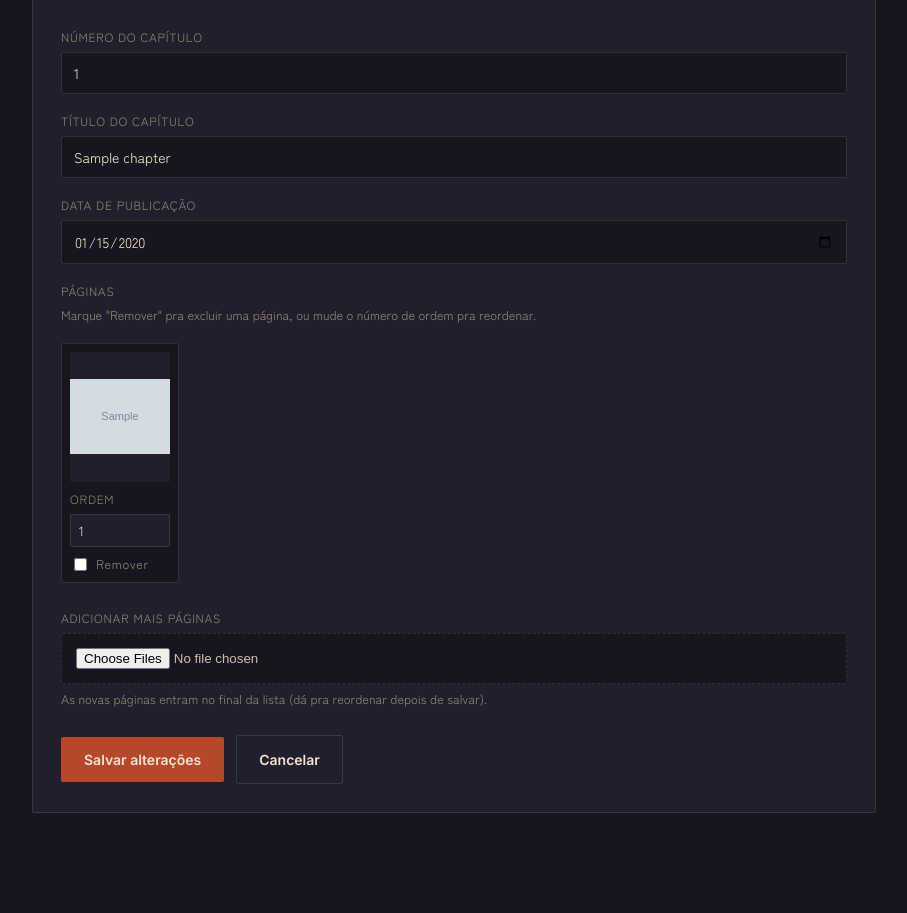
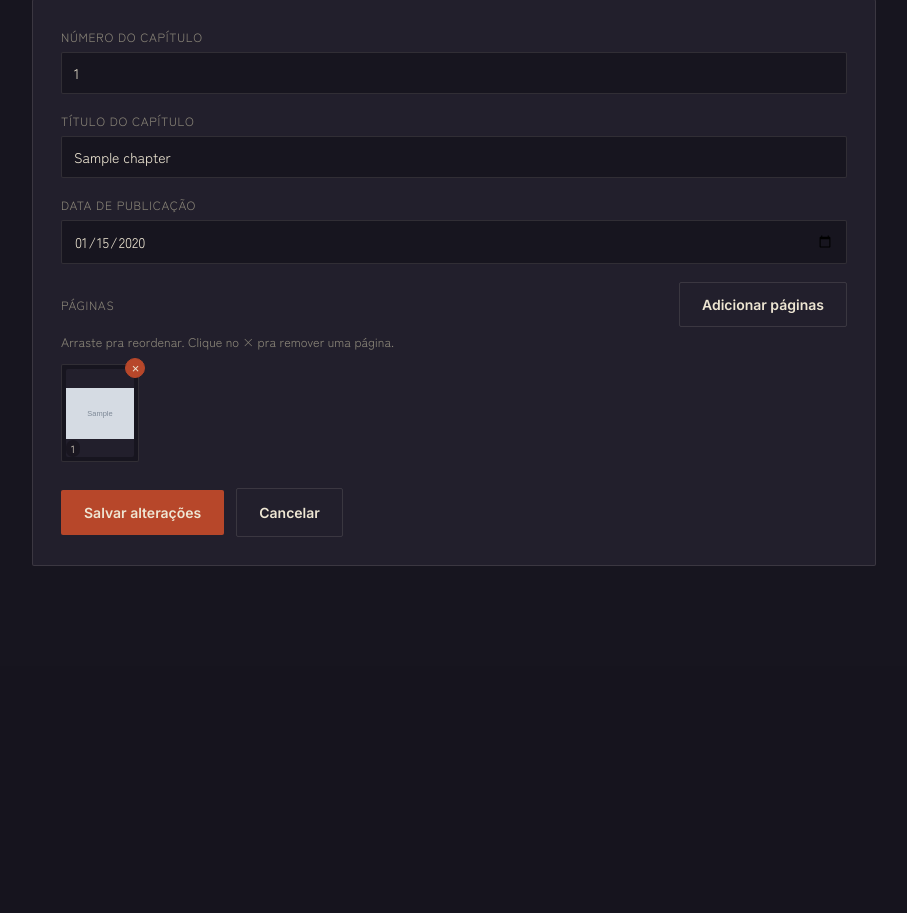
Before and after one commit to AikoRYUUUUUUU/suki, a Flask app: page /admin/mangas/1/chapters/1/edit in a window 1280 px wide. Shown: the part 232-1145 px from the top of the page, without its empty margins (186-1093 px from the left). After the commit the page ends 798 px from the top, so only its background shows below. Run offline with Flask 3, Linux system fonts and the light colour scheme; the visitor is signed in with stand-in values (Sample User, id 1); tables that the repository leaves empty hold one stand-in row (values such as "Sample post"); grey boxes marked "Sample" are stand-in pictures; some libraries are stand-ins or nearby versions.

Commit message:
feat: editor de páginas com drag-and-drop, miniaturas menores e ×
Substitui os campos de "ordem" numérica e checkbox "remover" por
arrastar-e-soltar (HTML5 DnD nativo, sem dependências) com miniaturas
bem menores e um botão × por página. Páginas novas (ainda não
enviadas) entram como preview local e podem ser arrastadas pra
qualquer posição, inclusive intercaladas com as já existentes, antes
de salvar.

O estado final vira um único campo `order` (ex. "e19,n0,e20") montado
pelo JS no submit; o servidor nunca confia nele - cada id de página
existente é checado contra o que realmente pertence ao capítulo, e
cada índice de arquivo novo é checado contra o que foi de fato
enviado, rejeitando qualquer coisa fora disso antes de gravar.

Corrige também um bug real encontrado no processo: apagar uma página
podia excluir do disco um arquivo de imagem ainda usado por outra
página (acontecia com os dados de demonstração, que reaproveitam as
mesmas imagens entre capítulos) - agora só apaga o arquivo se nenhuma
outra página ainda referencia esse caminho.

Co-Authored-By: Claude Sonnet 5 <noreply@anthropic.com>

```diff
--- a/app.py
+++ b/app.py
@@ -494,63 +494,80 @@ def update_chapter(manga_id, chapter_id):
         abort(404)
     manga_title = mangadb.get_manga_title(manga_id)
 
+    def reject(message, status=400):
+        return render_edit_chapter(manga_id, manga_title, chapter, error=message, status=status)
+
     try:
         number_val, title, release_date = mangadb.validate_chapter_fields(
             request.form.get("number"), request.form.get("title"),
             request.form.get("release_date"), manga_id, exclude_chapter_id=chapter_id,
         )
     except mangadb.ValidationError as e:
-        return render_edit_chapter(manga_id, manga_title, chapter, error=str(e), status=400)
+        return reject(str(e))
 
-    new_files = [f for f in request.files.getlist("new_pages") if f and f.filename]
-    new_extensions = []
-    for file in new_files:
-        ext = sniff_image_extension(file)
+    new_files = request.files.getlist("new_pages")
+    existing_ids = {p["id"] for p in chapter["pages"]}
+
+    # -- interpreta e valida o `order` montado pelo JS, sem confiar em nada do cliente --
+    tokens = [t for t in (request.form.get("order") or "").split(",") if t]
+    seen_existing = set()
+    seen_new = set()
+    final_entries = []  # ("existing", page_id) ou ("new", índice em new_files)
+    for tok in tokens:
+        kind, raw = tok[0], tok[1:]
+        if kind == "e":
+            if not raw.isdigit() or int(raw) not in existing_ids or int(raw) in seen_existing:
+                return reject("Ordem de páginas inválida.")
+            pid = int(raw)
+            seen_existing.add(pid)
+            final_entries.append(("existing", pid))
+        elif kind == "n":
+            if not raw.isdigit() or int(raw) >= len(new_files) or int(raw) in seen_new:
+                return reject("Ordem de páginas inválida.")
+            idx = int(raw)
+            seen_new.add(idx)
+            final_entries.append(("new", idx))
+        else:
+            return reject("Ordem de páginas inválida.")
+
+    if not final_entries:
+        return reject("O capítulo precisa de pelo menos uma página.")
+
+    # só valida (bytes reais) os arquivos que de fato serão usados
+    extensions_by_index = {}
+    for idx in seen_new:
+        ext = sniff_image_extension(new_files[idx])
         if ext is None:
-            return render_edit_chapter(
-                manga_id, manga_title, chapter, status=400,
-                error=f"Arquivo '{file.filename}' não é uma imagem válida (png, jpg, webp).",
-            )
-        new_extensions.append(ext)
+            return reject(f"Arquivo '{new_files[idx].filename}' não é uma imagem válida (png, jpg, webp).")
+        extensions_by_index[idx] = ext
 
-    kept_pages = []  # (posição digitada, page_id) - só das que não foram marcadas pra remover
-    removed_ids = []
-    for p in chapter["pages"]:
-        if request.form.get(f"remove_{p['id']}"):
-            removed_ids.append(p["id"])
-            continue
-        try:
-            pos = int(request.form.get(f"pos_{p['id']}", p["position"]))
-        except (TypeError, ValueError):
-            pos = p["position"]
-        kept_pages.append((pos, p["id"]))
+    removed_ids = [p["id"] for p in chapter["pages"] if p["id"] not in seen_existing]
+    removed_pages = mangadb.get_pages_by_ids(removed_ids)
 
-    if not kept_pages and not new_files:
-        return render_edit_chapter(
-            manga_id, manga_title, chapter, status=400,
-            error="O capítulo precisa de pelo menos uma página.",
-        )
-
-    kept_pages.sort(key=lambda t: t[0])  # sort estável: empate mantém a ordem original
-
-    removed_pages = mangadb.get_pages_by_ids(removed_ids)
-    new_paths = append_chapter_pages(manga_id, chapter_id, new_files, new_extensions)
+    saved_paths_by_index = {}
+    if seen_new:
+        ordered_indexes = sorted(seen_new)
+        files_to_save = [new_files[i] for i in ordered_indexes]
+        exts_to_save = [extensions_by_index[i] for i in ordered_indexes]
+        saved_paths = append_chapter_pages(manga_id, chapter_id, files_to_save, exts_to_save)
+        saved_paths_by_index = dict(zip(ordered_indexes, saved_paths))
 
     mangadb.update_chapter_metadata(chapter_id, number_val, title, release_date)
 
     for old in removed_pages:
-        full_path = os.path.join(app.root_path, "static", *old["image_path"].split("/"))
-        if os.path.exists(full_path):
-            os.remove(full_path)
+        # só apaga o arquivo do disco se nenhuma outra página (nesse ou noutro
+        # capítulo) ainda aponta pro mesmo caminho - evita apagar imagem em uso
+        if mangadb.count_pages_with_image_path(old["image_path"]) <= 1:
+            full_path = os.path.join(app.root_path, "static", *old["image_path"].split("/"))
+            if os.path.exists(full_path):
+                os.remove(full_path)
     mangadb.delete_pages_by_ids(removed_ids)
 
-    position = 0
-    for _, page_id in kept_pages:
-        mangadb.set_page_position(page_id, position)
-        position += 1
-    for path in new_paths:
-        mangadb.insert_page(chapter_id, position, path)
-        position += 1
+    for position, (kind, ref) in enumerate(final_entries):
+        if kind == "existing":
+            mangadb.set_page_position(ref, position)
+        else:
+            mangadb.insert_page(chapter_id, position, saved_paths_by_index[ref])
 
     return redirect(url_for("chapters_list", manga_id=manga_id))
 
--- a/mangadb.py
+++ b/mangadb.py
@@ -448,6 +448,19 @@ def get_pages_by_ids(page_ids):
     return rows
 
 
+def count_pages_with_image_path(image_path):
+    """Quantas linhas de `pages` (em qualquer capítulo) apontam pra esse mesmo arquivo.
+    Usado antes de apagar um arquivo do disco - se mais de uma página usa o mesmo
+    caminho (pode acontecer com dados de seed/demo reaproveitando imagens), o arquivo
+    não pode ser apagado só porque uma delas foi removida."""
+    conn = get_connection()
+    row = conn.execute(
+        "SELECT COUNT(*) AS n FROM pages WHERE image_path = ?", (image_path,)
+    ).fetchone()
+    conn.close()
+    return row["n"]
+
+
 def delete_pages_by_ids(page_ids):
     if not page_ids:
         return
--- a/static/css/admin.css
+++ b/static/css/admin.css
@@ -141,52 +141,69 @@ form.admin-form label:first-of-type { margin-top: 0; }
   font-size: 14.5px;
 }
 
+.page-manager-header {
+  display: flex;
+  align-items: center;
+  justify-content: space-between;
+  margin-top: 18px;
+}
 .page-manager {
   display: grid;
-  grid-template-columns: repeat(auto-fill, minmax(110px, 1fr));
-  gap: 16px;
-  margin: 18px 0 26px;
+  grid-template-columns: repeat(auto-fill, minmax(72px, 1fr));
+  gap: 10px;
+  margin: 10px 0 26px;
 }
 .page-item {
+  position: relative;
   border: 1px solid var(--line);
   border-radius: var(--radius);
-  padding: 8px;
+  padding: 4px;
   background: var(--ink);
+  cursor: grab;
+  transition: transform .12s ease, border-color .12s ease;
 }
+.page-item.dragging { opacity: .35; }
+.page-item.drag-over { border-color: var(--gold); transform: scale(1.03); }
 .page-item .thumb {
   width: 100%;
-  height: 130px;
+  height: 88px;
   display: flex;
   align-items: center;
   justify-content: center;
   background: var(--ink-soft);
   border-radius: var(--radius);
   overflow: hidden;
-  margin-bottom: 8px;
+  pointer-events: none;
 }
 .page-item .thumb img { max-width: 100%; max-height: 100%; object-fit: contain; }
-.page-item label {
-  font-size: 10.5px;
-  margin: 6px 0 2px;
-  text-transform: uppercase;
-  color: var(--gray);
-}
-.page-item input[type="number"] {
-  width: 100%;
-  padding: 6px 8px;
-  background: var(--ink-soft);
-  border: 1px solid var(--line);
-  border-radius: var(--radius);
+.page-item .page-remove {
+  position: absolute;
+  top: -7px;
+  right: -7px;
+  width: 20px;
+  height: 20px;
+  border-radius: 50%;
+  border: 1px solid var(--vermillion);
+  background: var(--vermillion);
   color: var(--paper);
   font-size: 13px;
+  line-height: 1;
+  display: grid;
+  place-items: center;
+  cursor: pointer;
+  padding: 0;
 }
-.page-item .remove-row {
-  display: flex;
-  align-items: center;
-  gap: 6px;
-  margin-top: 8px;
-  font-size: 12.5px;
-  color: var(--paper-dim);
+.page-item .page-remove:hover { background: #a03d24; }
+.page-item .page-order-badge {
+  position: absolute;
+  bottom: 4px;
+  left: 4px;
+  background: rgba(23, 21, 31, .85);
+  color: var(--paper);
+  font-size: 10.5px;
+  padding: 1px 5px;
+  border-radius: 10px;
+  pointer-events: none;
 }
 
 .manga-list { border-top: 1px solid var(--line); }
--- a/templates/admin_edit_chapter.html
+++ b/templates/admin_edit_chapter.html
@@ -31,8 +31,9 @@
       <p class="admin-error">{{ error }}</p>
     {% endif %}
 
-    <form class="admin-form" action="{{ url_for('update_chapter', manga_id=manga_id, chapter_id=chapter.id) }}" method="post" enctype="multipart/form-data">
+    <form id="edit-chapter-form" class="admin-form" action="{{ url_for('update_chapter', manga_id=manga_id, chapter_id=chapter.id) }}" method="post" enctype="multipart/form-data">
       <input type="hidden" name="csrf_token" value="{{ csrf_token() }}">
+      <input type="hidden" id="order-input" name="order" value="">
 
       <label for="number">Número do capítulo</label>
       <input type="text" id="number" name="number" inputmode="decimal" value="{{ format_number(chapter.number) }}" required>
@@ -43,25 +44,15 @@
       <label for="release_date">Data de publicação</label>
       <input type="date" id="release_date" name="release_date" value="{{ chapter.release_date or '' }}" required>
 
-      <label>Páginas</label>
-      <p class="admin-hint">Marque "Remover" pra excluir uma página, ou mude o número de ordem pra reordenar.</p>
-      <div class="page-manager">
-        {% for p in pages %}
-          <div class="page-item">
-            <div class="thumb"><img src="{{ p.url }}" alt="Página {{ loop.index }}"></div>
-            <label for="pos_{{ p.id }}">Ordem</label>
-            <input type="number" id="pos_{{ p.id }}" name="pos_{{ p.id }}" value="{{ loop.index }}" min="1">
-            <div class="remove-row">
-              <input type="checkbox" id="remove_{{ p.id }}" name="remove_{{ p.id }}" value="1">
-              <label for="remove_{{ p.id }}" style="margin:0; text-transform:none; font-size:12.5px;">Remover</label>
-            </div>
-          </div>
-        {% endfor %}
+      <div class="page-manager-header">
+        <label style="margin:0;">Páginas</label>
+        <button type="button" id="add-pages-btn" class="btn btn-ghost">Adicionar páginas</button>
       </div>
-
-      <label for="new_pages">Adicionar mais páginas</label>
-      <input type="file" id="new_pages" name="new_pages" accept="image/png,image/jpeg,image/webp" multiple>
-      <p class="admin-hint">As novas páginas entram no final da lista (dá pra reordenar depois de salvar).</p>
+      <p class="admin-hint">Arraste pra reordenar. Clique no × pra remover uma página.</p>
+      <div id="page-manager" class="page-manager"></div>
+      <input type="file" id="new_pages_picker" accept="image/png,image/jpeg,image/webp" multiple style="display:none;">
+      <input type="file" id="new_pages_submit" name="new_pages" multiple style="display:none;">
+      <script type="application/json" id="initial-pages">{{ pages|tojson }}</script>
 
       <div class="admin-actions">
         <button type="submit" class="btn btn-primary">Salvar alterações</button>
@@ -71,5 +62,6 @@
   </div>
 </div>
 
+<script src="{{ url_for('static', filename='js/admin_chapter_editor.js') }}"></script>
 </body>
 </html>
```
Also changed, not shown: static/js/admin_chapter_editor.js (added, +119 -0 lines).
